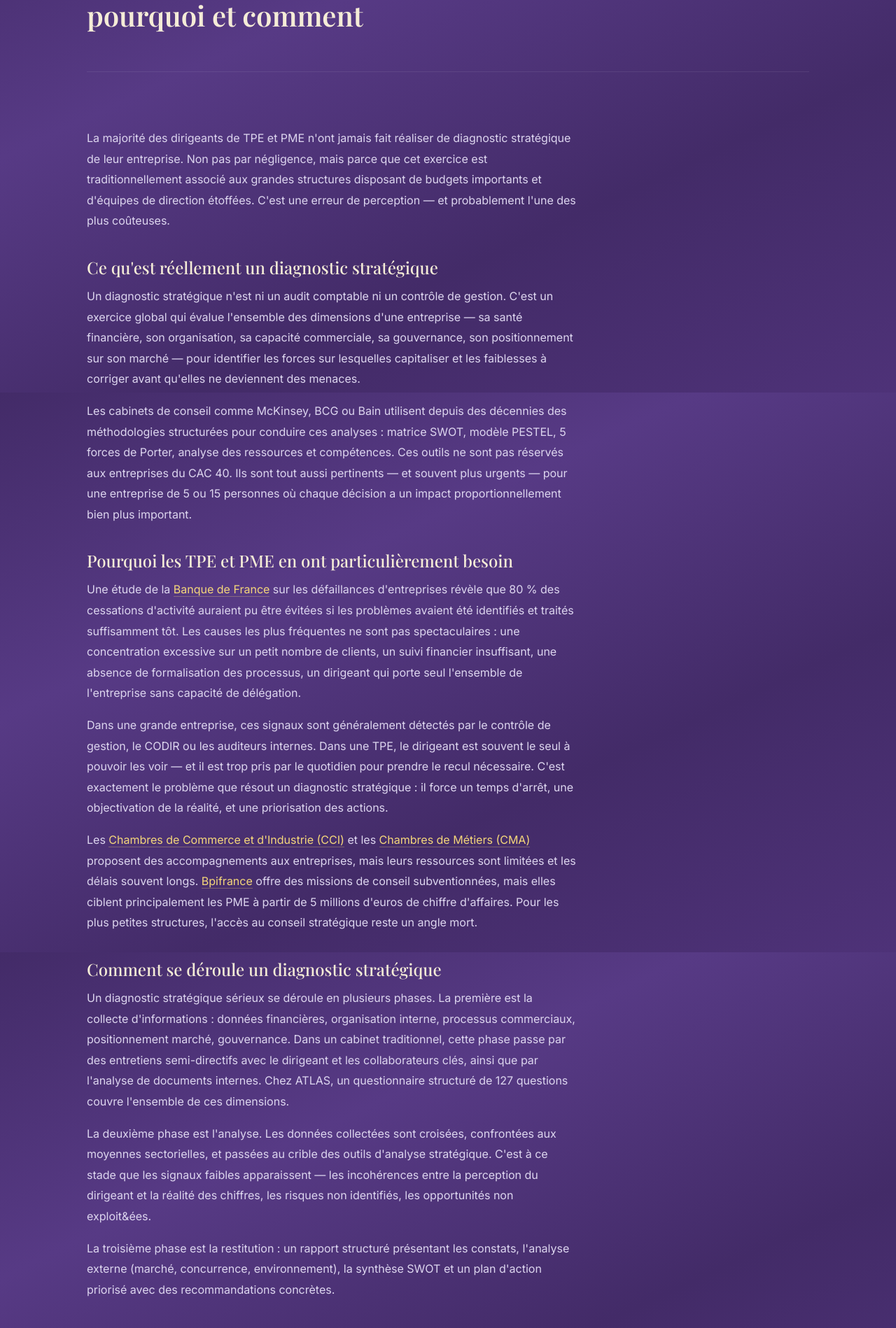
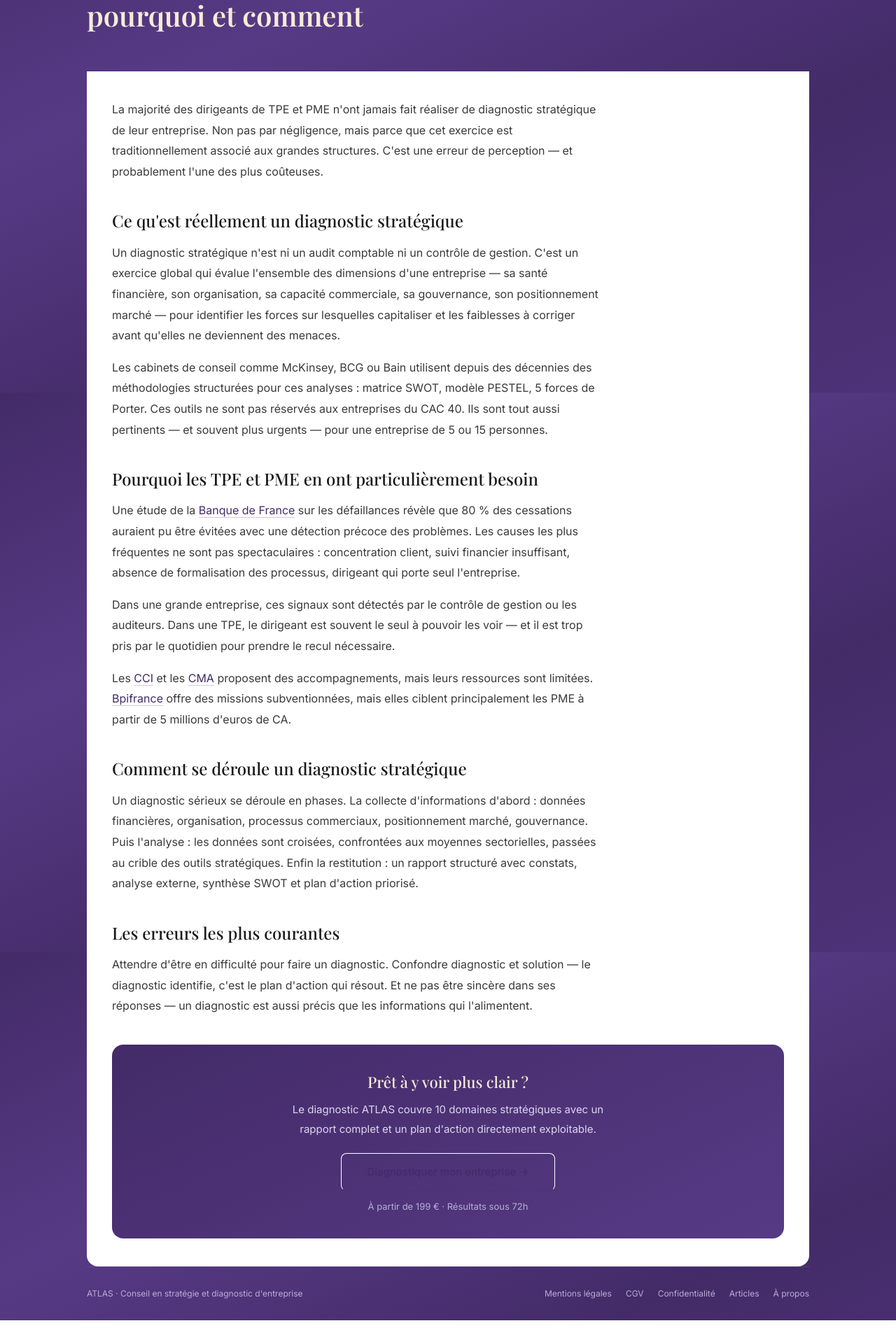
Before and after one commit to gabrielsimonetti62-hub/atlas-diagnostic, a Next.js app: page /articles/diagnostic-strategique-pourquoi-comment in a window 1280 px wide. Shown: the part 239-2137 px from the top of the page at 70% size. Built offline with nearby package versions, Linux system fonts and the light colour scheme; a web font is replaced by a local one.

Commit message:
Update page.js

```diff
--- a/app/articles/diagnostic-strategique-pourquoi-comment/page.js
+++ b/app/articles/diagnostic-strategique-pourquoi-comment/page.js
@@ -1,5 +1,5 @@
 import Link from "next/link";
-import { Nav, Footer } from "../../components";
+import { Nav, Footer, ConversionBanner } from "../../components";
 
 export const metadata = {
   title: "Diagnostic stratégique d'entreprise : pourquoi et comment | ATLAS",
@@ -16,39 +16,31 @@ export default function Article1() {
           <h1>Diagnostic strat&eacute;gique d&apos;entreprise : pourquoi et comment</h1>
         </section>
       </div>
-      <div className="container"><hr className="divider" /></div>
       <div className="container">
-        <section className="section article-body">
-
-          <p>La majorit&eacute; des dirigeants de TPE et PME n&apos;ont jamais fait r&eacute;aliser de diagnostic strat&eacute;gique de leur entreprise. Non pas par n&eacute;gligence, mais parce que cet exercice est traditionnellement associ&eacute; aux grandes structures disposant de budgets importants et d&apos;&eacute;quipes de direction &eacute;toff&eacute;es. C&apos;est une erreur de perception &mdash; et probablement l&apos;une des plus co&ucirc;teuses.</p>
+        <div className="article-body-white">
+          <p>La majorit&eacute; des dirigeants de TPE et PME n&apos;ont jamais fait r&eacute;aliser de diagnostic strat&eacute;gique de leur entreprise. Non pas par n&eacute;gligence, mais parce que cet exercice est traditionnellement associ&eacute; aux grandes structures. C&apos;est une erreur de perception &mdash; et probablement l&apos;une des plus co&ucirc;teuses.</p>
 
           <h2>Ce qu&apos;est r&eacute;ellement un diagnostic strat&eacute;gique</h2>
-          <p>Un diagnostic strat&eacute;gique n&apos;est ni un audit comptable ni un contr&ocirc;le de gestion. C&apos;est un exercice global qui &eacute;value l&apos;ensemble des dimensions d&apos;une entreprise &mdash; sa sant&eacute; financi&egrave;re, son organisation, sa capacit&eacute; commerciale, sa gouvernance, son positionnement sur son march&eacute; &mdash; pour identifier les forces sur lesquelles capitaliser et les faiblesses &agrave; corriger avant qu&apos;elles ne deviennent des menaces.</p>
-          <p>Les cabinets de conseil comme McKinsey, BCG ou Bain utilisent depuis des d&eacute;cennies des m&eacute;thodologies structur&eacute;es pour conduire ces analyses : matrice SWOT, mod&egrave;le PESTEL, 5 forces de Porter, analyse des ressources et comp&eacute;tences. Ces outils ne sont pas r&eacute;serv&eacute;s aux entreprises du CAC 40. Ils sont tout aussi pertinents &mdash; et souvent plus urgents &mdash; pour une entreprise de 5 ou 15 personnes o&ugrave; chaque d&eacute;cision a un impact proportionnellement bien plus important.</p>
+          <p>Un diagnostic strat&eacute;gique n&apos;est ni un audit comptable ni un contr&ocirc;le de gestion. C&apos;est un exercice global qui &eacute;value l&apos;ensemble des dimensions d&apos;une entreprise &mdash; sa sant&eacute; financi&egrave;re, son organisation, sa capacit&eacute; commerciale, sa gouvernance, son positionnement march&eacute; &mdash; pour identifier les forces sur lesquelles capitaliser et les faiblesses &agrave; corriger avant qu&apos;elles ne deviennent des menaces.</p>
+          <p>Les cabinets de conseil comme McKinsey, BCG ou Bain utilisent depuis des d&eacute;cennies des m&eacute;thodologies structur&eacute;es pour ces analyses : matrice SWOT, mod&egrave;le PESTEL, 5 forces de Porter. Ces outils ne sont pas r&eacute;serv&eacute;s aux entreprises du CAC 40. Ils sont tout aussi pertinents &mdash; et souvent plus urgents &mdash; pour une entreprise de 5 ou 15 personnes.</p>
 
           <h2>Pourquoi les TPE et PME en ont particuli&egrave;rement besoin</h2>
-          <p>Une &eacute;tude de la <a href="https://www.banque-france.fr" target="_blank" rel="noopener">Banque de France</a> sur les d&eacute;faillances d&apos;entreprises r&eacute;v&egrave;le que 80 % des cessations d&apos;activit&eacute; auraient pu &ecirc;tre &eacute;vit&eacute;es si les probl&egrave;mes avaient &eacute;t&eacute; identifi&eacute;s et trait&eacute;s suffisamment t&ocirc;t. Les causes les plus fr&eacute;quentes ne sont pas spectaculaires : une concentration excessive sur un petit nombre de clients, un suivi financier insuffisant, une absence de formalisation des processus, un dirigeant qui porte seul l&apos;ensemble de l&apos;entreprise sans capacit&eacute; de d&eacute;l&eacute;gation.</p>
-          <p>Dans une grande entreprise, ces signaux sont g&eacute;n&eacute;ralement d&eacute;tect&eacute;s par le contr&ocirc;le de gestion, le CODIR ou les auditeurs internes. Dans une TPE, le dirigeant est souvent le seul &agrave; pouvoir les voir &mdash; et il est trop pris par le quotidien pour prendre le recul n&eacute;cessaire. C&apos;est exactement le probl&egrave;me que r&eacute;sout un diagnostic strat&eacute;gique : il force un temps d&apos;arr&ecirc;t, une objectivation de la r&eacute;alit&eacute;, et une priorisation des actions.</p>
-          <p>Les <a href="https://www.cci.fr" target="_blank" rel="noopener">Chambres de Commerce et d&apos;Industrie (CCI)</a> et les <a href="https://www.cma-france.fr" target="_blank" rel="noopener">Chambres de M&eacute;tiers (CMA)</a> proposent des accompagnements aux entreprises, mais leurs ressources sont limit&eacute;es et les d&eacute;lais souvent longs. <a href="https://www.bpifrance.fr" target="_blank" rel="noopener">Bpifrance</a> offre des missions de conseil subventionn&eacute;es, mais elles ciblent principalement les PME &agrave; partir de 5 millions d&apos;euros de chiffre d&apos;affaires. Pour les plus petites structures, l&apos;acc&egrave;s au conseil strat&eacute;gique reste un angle mort.</p>
+          <p>Une &eacute;tude de la <a href="https://www.banque-france.fr" target="_blank" rel="noopener">Banque de France</a> sur les d&eacute;faillances r&eacute;v&egrave;le que 80 % des cessations auraient pu &ecirc;tre &eacute;vit&eacute;es avec une d&eacute;tection pr&eacute;coce des probl&egrave;mes. Les causes les plus fr&eacute;quentes ne sont pas spectaculaires : concentration client, suivi financier insuffisant, absence de formalisation des processus, dirigeant qui porte seul l&apos;entreprise.</p>
+          <p>Dans une grande entreprise, ces signaux sont d&eacute;tect&eacute;s par le contr&ocirc;le de gestion ou les auditeurs. Dans une TPE, le dirigeant est souvent le seul &agrave; pouvoir les voir &mdash; et il est trop pris par le quotidien pour prendre le recul n&eacute;cessaire.</p>
+          <p>Les <a href="https://www.cci.fr" target="_blank" rel="noopener">CCI</a> et les <a href="https://www.cma-france.fr" target="_blank" rel="noopener">CMA</a> proposent des accompagnements, mais leurs ressources sont limit&eacute;es. <a href="https://www.bpifrance.fr" target="_blank" rel="noopener">Bpifrance</a> offre des missions subventionn&eacute;es, mais elles ciblent principalement les PME &agrave; partir de 5 millions d&apos;euros de CA.</p>
 
           <h2>Comment se d&eacute;roule un diagnostic strat&eacute;gique</h2>
-          <p>Un diagnostic strat&eacute;gique s&eacute;rieux se d&eacute;roule en plusieurs phases. La premi&egrave;re est la collecte d&apos;informations : donn&eacute;es financi&egrave;res, organisation interne, processus commerciaux, positionnement march&eacute;, gouvernance. Dans un cabinet traditionnel, cette phase passe par des entretiens semi-directifs avec le dirigeant et les collaborateurs cl&eacute;s, ainsi que par l&apos;analyse de documents internes. Chez ATLAS, un questionnaire structur&eacute; de 127 questions couvre l&apos;ensemble de ces dimensions.</p>
-          <p>La deuxi&egrave;me phase est l&apos;analyse. Les donn&eacute;es collect&eacute;es sont crois&eacute;es, confront&eacute;es aux moyennes sectorielles, et pass&eacute;es au crible des outils d&apos;analyse strat&eacute;gique. C&apos;est &agrave; ce stade que les signaux faibles apparaissent &mdash; les incoh&eacute;rences entre la perception du dirigeant et la r&eacute;alit&eacute; des chiffres, les risques non identifi&eacute;s, les opportunit&eacute;s non exploit&&eacute;es.</p>
-          <p>La troisi&egrave;me phase est la restitution : un rapport structur&eacute; pr&eacute;sentant les constats, l&apos;analyse externe (march&eacute;, concurrence, environnement), la synth&egrave;se SWOT et un plan d&apos;action prioris&eacute; avec des recommandations concr&egrave;tes.</p>
+          <p>Un diagnostic s&eacute;rieux se d&eacute;roule en phases. La collecte d&apos;informations d&apos;abord : donn&eacute;es financi&egrave;res, organisation, processus commerciaux, positionnement march&eacute;, gouvernance. Puis l&apos;analyse : les donn&eacute;es sont crois&eacute;es, confront&eacute;es aux moyennes sectorielles, pass&eacute;es au crible des outils strat&eacute;giques. Enfin la restitution : un rapport structur&eacute; avec constats, analyse externe, synth&egrave;se SWOT et plan d&apos;action prioris&eacute;.</p>
 
           <h2>Les erreurs les plus courantes</h2>
-          <p>La premi&egrave;re erreur is d&apos;attendre d&apos;&ecirc;tre en difficult&eacute; pour faire un diagnostic. Un diagnostic est plus utile quand l&apos;entreprise va correctement &mdash; c&apos;est pr&eacute;cis&eacute;ment le moment o&ugrave; le dirigeant a les moyens et le temps d&apos;agir sur les conclusions.</p>
-          <p>La deuxi&egrave;me erreur est de confondre diagnostic et solution. Un diagnostic identifie les probl&egrave;mes et propose des pistes. Il ne les r&egrave;gle pas &agrave; votre place. Le plan d&apos;action qui en d&eacute;coule doit &ecirc;tre mis en &oelig;uvre, suivi et ajust&eacute; dans le temps.</p>
-          <p>La troisi&egrave;me erreur est de ne pas &ecirc;tre sinc&egrave;re dans ses r&eacute;ponses. Un diagnostic est aussi pr&eacute;cis que les informations qui l&apos;alimentent. Minimiser ses probl&egrave;mes ou embellir sa situation ne rend service &agrave; personne &mdash; c&apos;est le regard le plus honn&ecirc;te qui produit les recommandations les plus utiles.</p>
+          <p>Attendre d&apos;&ecirc;tre en difficult&eacute; pour faire un diagnostic. Confondre diagnostic et solution &mdash; le diagnostic identifie, c&apos;est le plan d&apos;action qui r&eacute;sout. Et ne pas &ecirc;tre sinc&egrave;re dans ses r&eacute;ponses &mdash; un diagnostic est aussi pr&eacute;cis que les informations qui l&apos;alimentent.</p>
 
-          <h2>Le diagnostic ATLAS</h2>
-          <p>ATLAS a &eacute;t&eacute; con&ccedil;u pour combler le foss&eacute; entre les auto-diagnostics en ligne &mdash; souvent superficiels et sans engagement &mdash; et les missions de conseil traditionnelles &mdash; rigoureuses mais inaccessibles financi&egrave;rement pour la plupart des TPE et PME. Le questionnaire couvre dix domaines strat&eacute;giques, chaque r&eacute;ponse est analys&eacute;e et crois&eacute;e, et le rapport final inclut une analyse sectorielle actualis&eacute;e et un plan d&apos;action directement exploitable.</p>
-          <p>Si vous &ecirc;tes dirigeant d&apos;une TPE ou PME et que vous n&apos;avez jamais fait r&eacute;aliser de diagnostic strat&eacute;gique de votre entreprise, la question n&apos;est pas de savoir si c&apos;est n&eacute;cessaire. C&apos;est de savoir combien de temps vous pouvez encore vous permettre de piloter sans instruments.</p>
-
-          <div className="article-cta">
-            <Link href="/#offres" className="btn-cta">D&eacute;couvrir les offres ATLAS &rarr;</Link>
-          </div>
-        </section>
+          <ConversionBanner
+            title="Pr&ecirc;t &agrave; y voir plus clair ?"
+            text="Le diagnostic ATLAS couvre 10 domaines strat&eacute;giques avec un rapport complet et un plan d&apos;action directement exploitable."
+            stat="&Agrave; partir de 199 &euro; &middot; R&eacute;sultats sous 72h"
+          />
+        </div>
       </div>
       <Footer />
     </>
```
